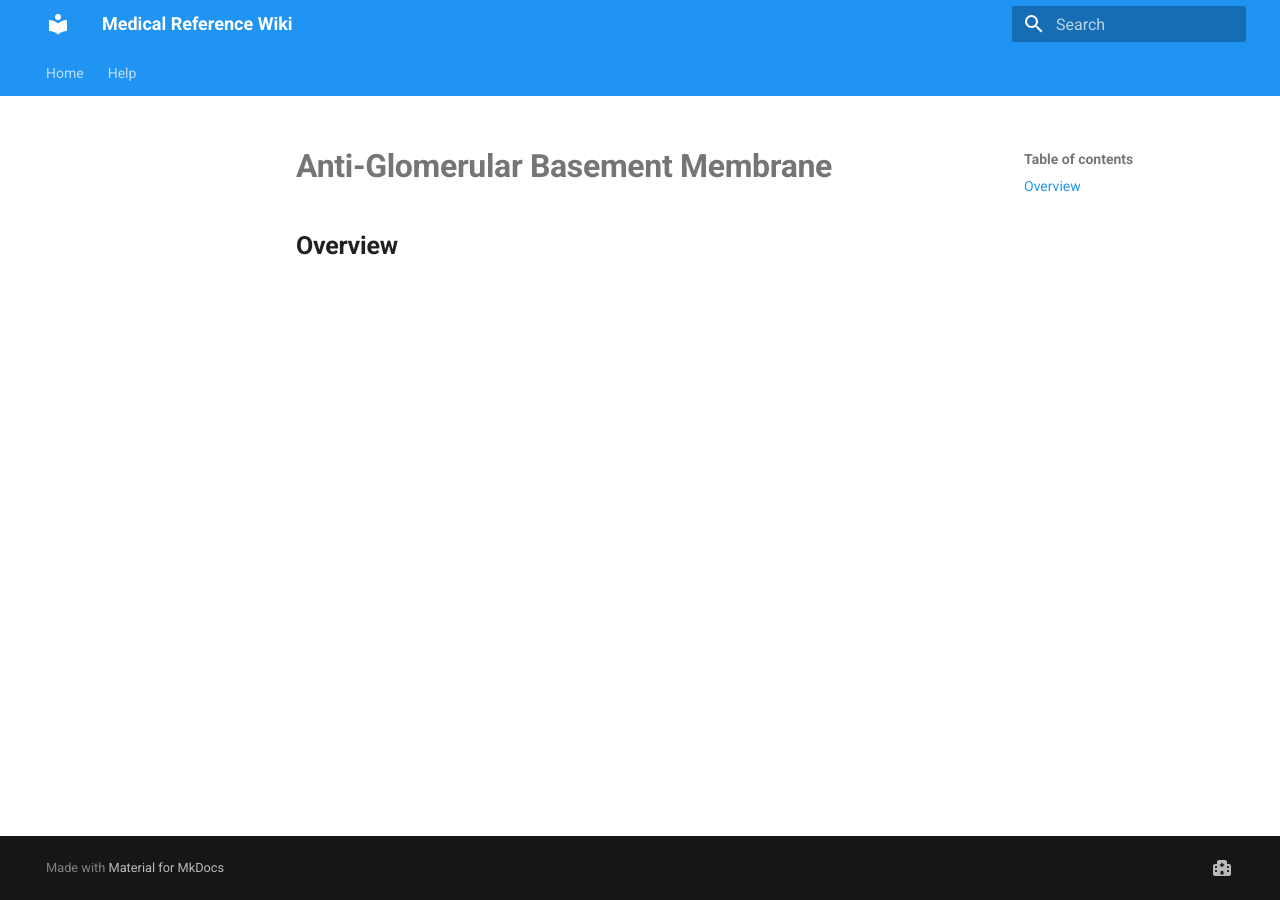
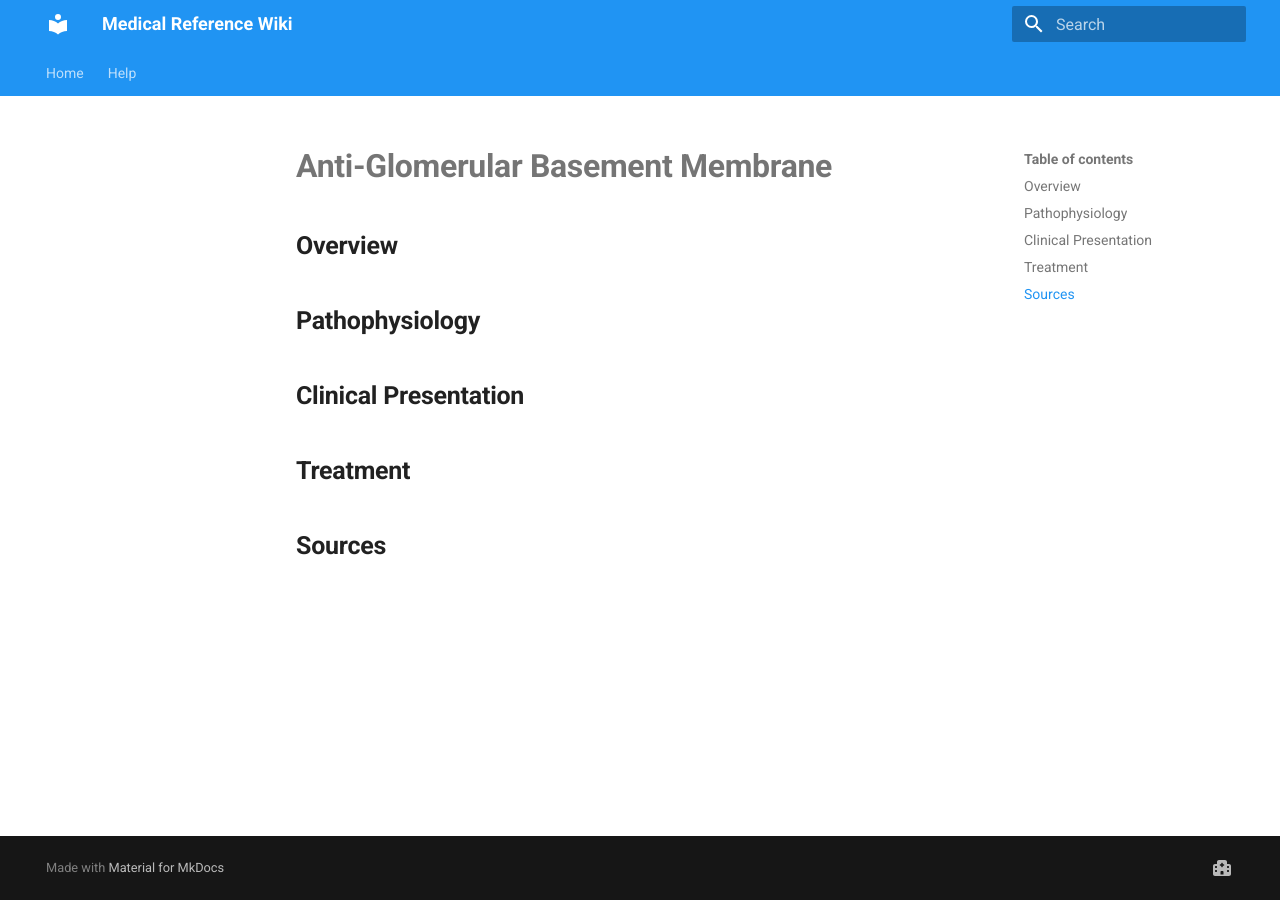
Before and after one commit to TTUNEPH2025/GN, an MkDocs documentation site: the page built from docs/Anti-GBM.md, in a window 1280 px wide. Built offline with MkDocs 1.6.1 and Material for MkDocs 9.7.7, drawn with Linux system fonts in a browser that asks for light colours.

Commit message:
Update Anti-GBM.md

```diff
--- a/docs/Anti-GBM.md
+++ b/docs/Anti-GBM.md
@@ -1,2 +1,6 @@
 # **Anti-Glomerular Basement Membrane**
 ## **Overview**
+## **Pathophysiology**
+## **Clinical Presentation**
+## **Treatment**
+## **Sources**
```
